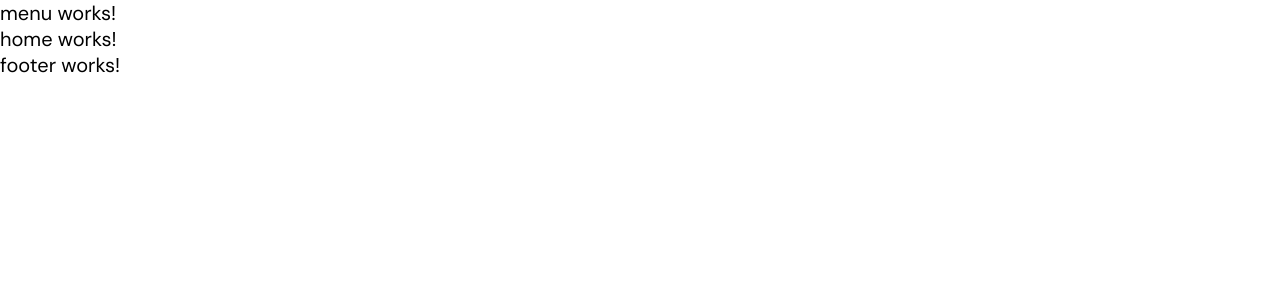
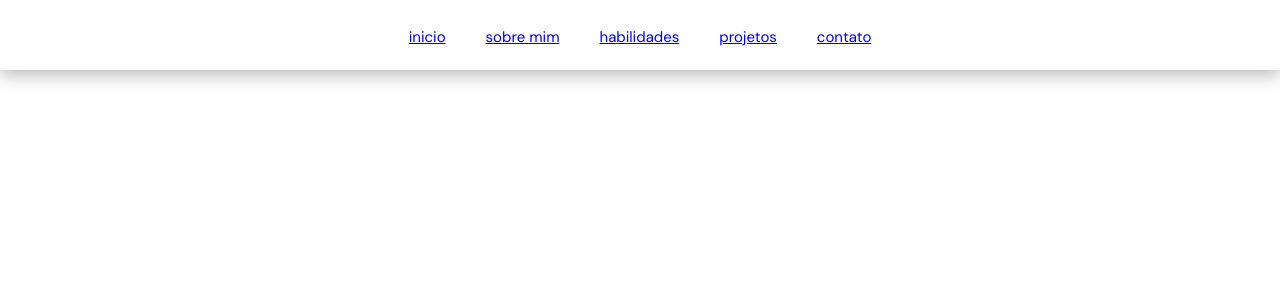
Before and after one commit to tg-coutinho/portfolio-tiago, an Angular app: page / in a window 1280 px wide. Shown: the top 300 px of the page. Built offline with nearby package versions, Linux system fonts and the light colour scheme.

Commit message:
menu do topo

```diff
--- a/src/app/app.ts
+++ b/src/app/app.ts
@@ -1,11 +1,11 @@
 import { Component } from '@angular/core';
 import { RouterOutlet } from '@angular/router';
-import { Menu } from "./menu/menu";
+import { MenuComponent } from "./menu/menu";
 import { Footer } from "./footer/footer";
 
 @Component({
   selector: 'app-root',
-  imports: [RouterOutlet, Menu, Footer],
+  imports: [RouterOutlet, Footer, MenuComponent],
   templateUrl: './app.html',
   styleUrl: './app.css'
 })
--- a/src/app/menu/menu.css
+++ b/src/app/menu/menu.css
@@ -0,0 +1,66 @@
+nav {
+    box-shadow: 0 4px 17px #0000004d;
+    background: #fff;
+    position: fixed;
+    width: 100%;
+    display: flex;
+    align-items: center;
+    justify-content: right;
+    height: 70px;
+}
+
+nav ul {
+    display: flex;
+    flex-direction: column;
+    align-items: center;
+    justify-content: center;
+    list-style: none;
+    position: absolute;
+    top: 70px;
+    background: #fff;
+    width: 100%;
+}
+
+nav ul.open {
+  display: flex;
+}
+
+nav ul.closed {
+  display: none;
+}
+
+nav ul li {
+    padding: 20px;
+}
+
+nav ul li a {
+    font-size: var(--font-size-5);
+}
+
+nav ul li a:hover {
+    color: var(--color-blue-2);
+}
+
+nav i{
+    font-size: 45px;
+    margin: 0 15px;
+    cursor: pointer;
+}
+
+@media (min-width: 768px) {
+    nav  {
+        justify-content: center;
+    }
+
+    nav ul.open,
+    nav ul.closed {
+        display: flex;
+        flex-direction: row;
+        position: relative;
+        top: 0;
+    }
+
+    nav i {
+        display: none;
+    }
+}
--- a/src/app/menu/menu.html
+++ b/src/app/menu/menu.html
@@ -1 +1,11 @@
-<p>menu works!</p>
+<nav>
+    <ul [class]="menuStatus">
+        <li *ngFor="let item of menuItems">
+            <a [href]="item.url">{{item.name}}</a>
+        </li>
+    </ul>
+
+    <i class="material-symbols-outlined" (click)="menuClick()">
+        menu
+    </i>
+</nav>
--- a/src/app/menu/menu.ts
+++ b/src/app/menu/menu.ts
@@ -1,14 +1,32 @@
 import { Component } from '@angular/core';
 import { MenuService } from '../services/menu.service';
+import { Menu } from '../models/menu';
+import { CommonModule } from '@angular/common';
 
 @Component({
   selector: 'app-menu',
-  imports: [],
+  imports: [CommonModule],
   templateUrl: './menu.html',
   styleUrl: './menu.css'
 })
-export class Menu {
+export class MenuComponent {
 
   constructor(private menuService: MenuService) {}
 
+  menuStatus: string = 'closed';
+
+  menuItems?: Array<Menu>;
+
+  ngOnInit() {
+     const menu = this.menuService.getItems();
+
+     this.menuItems = menu;
+  }
+
+  menuClick() {
+
+    this.menuStatus = (this.menuStatus === 'open' ? 'closed' : 'open');
+
+  }
+
 }
--- a/src/index.html
+++ b/src/index.html
@@ -13,6 +13,8 @@
   <link
     href="https://fonts.googleapis.com/css2?family=DM+Sans:ital,opsz,wght@0,9..40,100..1000;1,9..40,100..1000&display=swap"
     rel="stylesheet">
+  <link rel="stylesheet"
+    href="https://fonts.googleapis.com/css2?family=Material+Symbols+Outlined:opsz,wght,FILL,GRAD@20..48,100..700,0..1,-50..200&icon_names=menu" />
 </head>
 
 <body>
```
